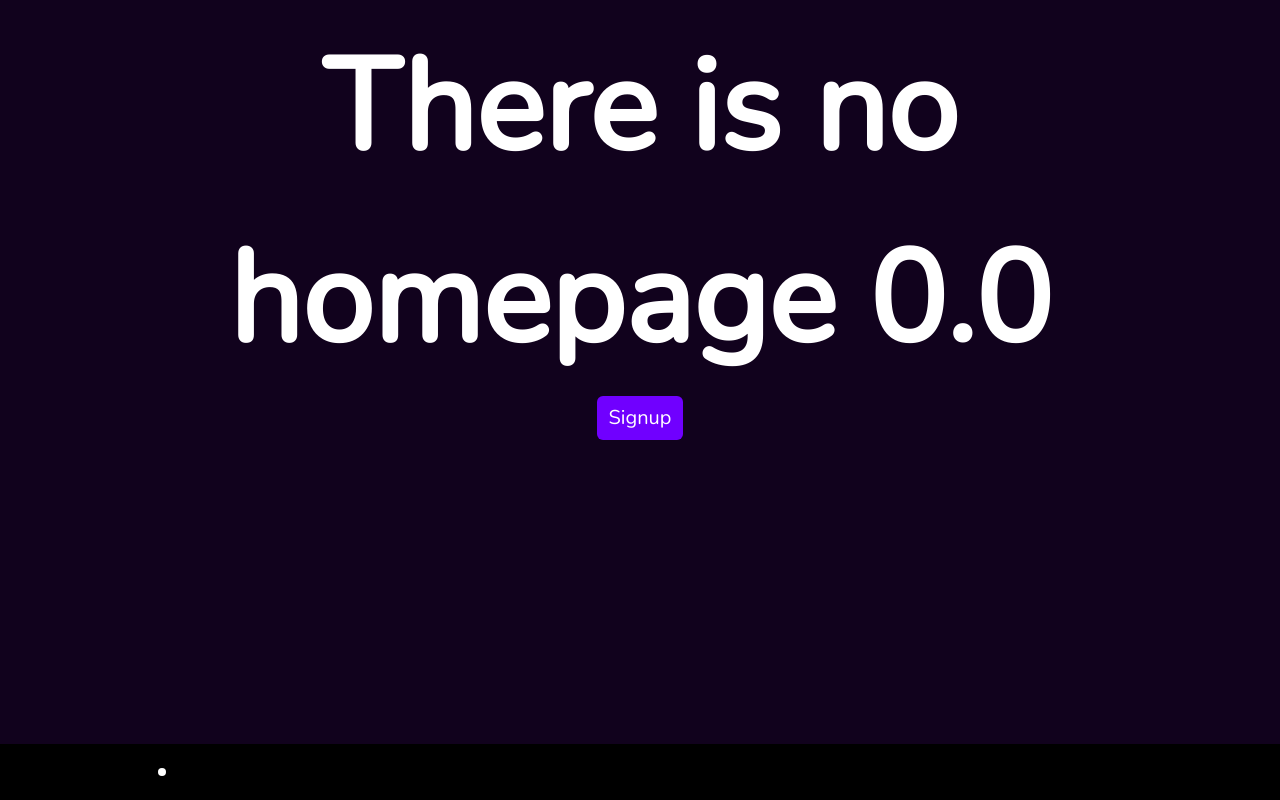
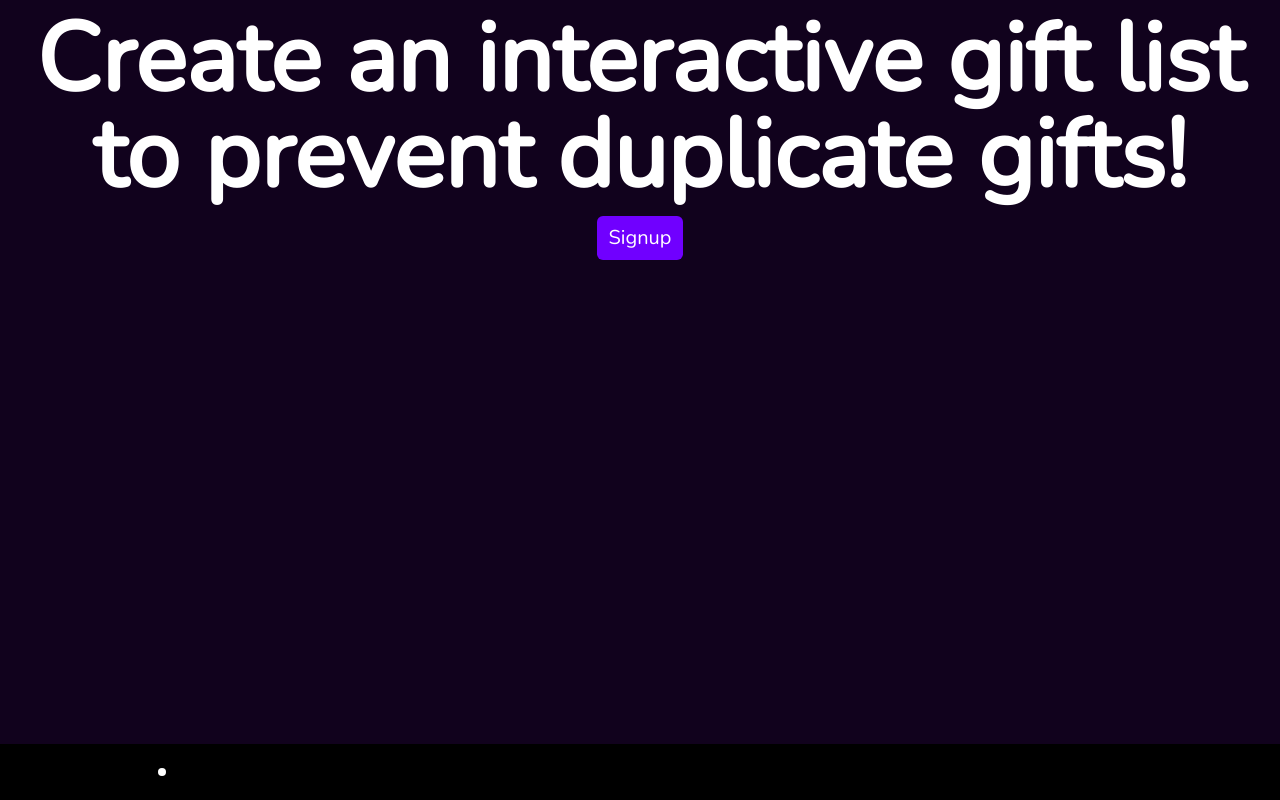
Before and after one commit to MichaelThomas0721/My-Gift-List, a SvelteKit app: page / in a window 1280 px wide. Built offline with nearby package versions, Linux system fonts and the light colour scheme.

Commit message:
Updated home page

```diff
--- a/src/routes/+page.svelte
+++ b/src/routes/+page.svelte
@@ -7,11 +7,11 @@
 </script>
 
 <Head title="Home" />
-<div class="flex flex-col items-center">
+<div class="flex flex-col gap-3 items-center">
   <h1
-    class="text-[10vw] font-bold text-white text-center bg-gradient-to-b from-darkGreen to-darkGreen"
+    class="text-3xl md:text-5xl lg:text-8xl font-bold text-white text-center bg-gradient-to-b from-darkGreen to-darkGreen"
   >
-    There is no homepage 0.0
+    Create an interactive gift list to prevent duplicate gifts!
   </h1>
   <a
     href="/signup"
```
